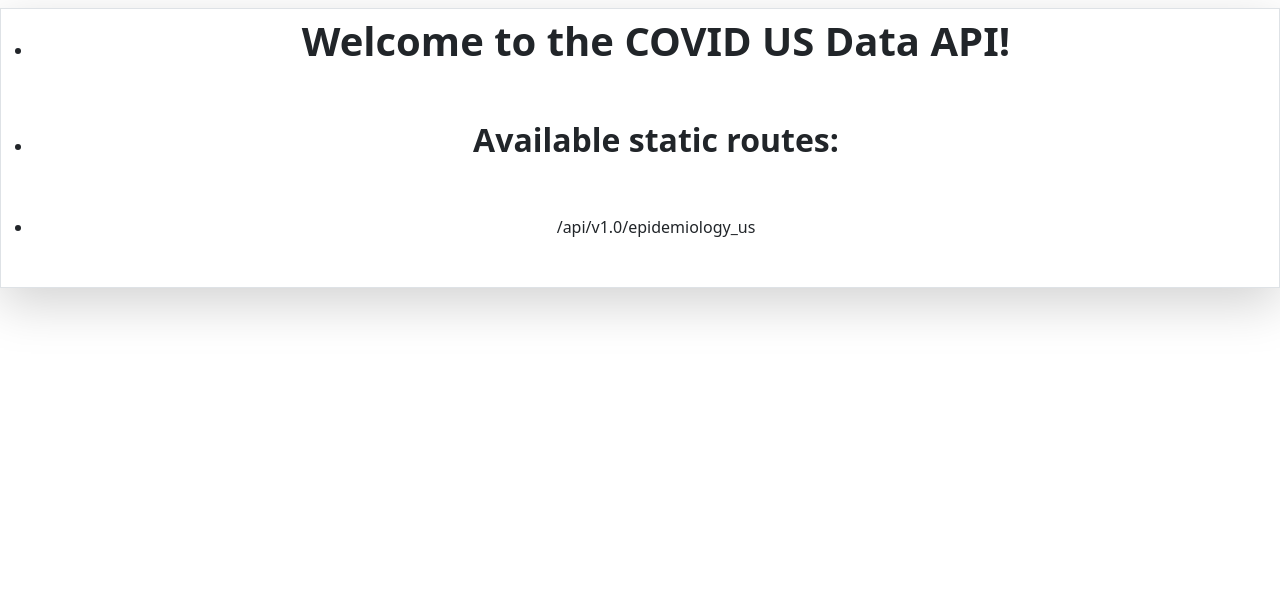
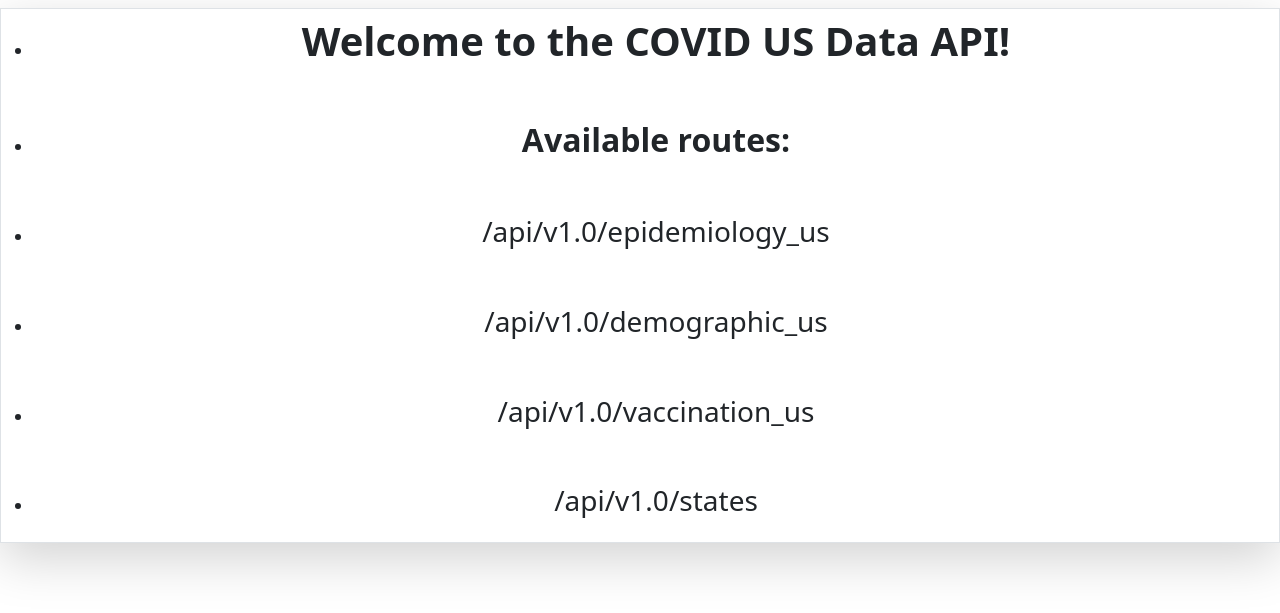
Before and after one commit to andrewjmack/covid-data-visualization, a Flask app: page / in a window 1280 px wide. Shown: the top 613 px of the page. Run offline with Flask 3, Linux system fonts and the light colour scheme; parts of the project's set-up code (start-up, migrations or seed data) failed here and were passed over.

Commit message:
Add files via upload

```diff
--- a/app/app.py
+++ b/app/app.py
@@ -1,4 +1,4 @@
-# Import the dependencies
+# Import dependencies
 
 import sqlalchemy
 from sqlalchemy.ext.automap import automap_base
@@ -6,6 +6,7 @@ from sqlalchemy.orm import Session
 from sqlalchemy import create_engine, func
 
 from flask import Flask, jsonify, render_template
+from flask_cors import CORS
 
 import pandas as pd
 
@@ -24,6 +25,9 @@ Base.prepare(autoload_with=engine)
 
 # Assign the epidemiology class to a variable called `Epidemiology'
 Epidemiology = Base.classes.epidemiology
+Demographic = Base.classes.demographic
+Vaccination = Base.classes.vaccination
+States = Base.classes.states
 
 # Create a session
 session = Session(bind=engine)
@@ -32,6 +36,8 @@ session = Session(bind=engine)
 # Flask Setup
 #################################################
 app = Flask(__name__)
+# avoid cross origin blocking
+CORS(app)
 
 #################################################
 # Flask Routes
@@ -42,7 +48,7 @@ app = Flask(__name__)
 def welcome():
     return render_template("covidEndpoints.html")
 
-# Returns COVID epidemiology JSON data for the United States
+# Returns COVID epidemiology data for the United States
 @app.route("/api/v1.0/epidemiology_us")
 def epidemiology_us():
 
@@ -88,5 +94,111 @@ def epidemiology_us():
     # Return results for server call
     return jsonify(epi_payload)
 
+# Returns COVID demographic data for the United States
+@app.route("/api/v1.0/demographic_us")
+def demographic_us():
+
+    # print call acknowledgment to terminal
+    print()
+    print("Server received request for 'demographic_us' page...")
+    print()
+
+    # create Pandas df with SQL demographic table
+    demo_sql_df = pd.read_sql("SELECT location_key,\
+                            population,\
+                            population_male,\
+                            population_female\
+                            FROM demographic;", con=engine)
+
+    demo_payload = list()
+
+    for idx, row in demo_sql_df.iterrows():
+
+        demo_data = {
+            "location_key": row['location_key'],
+            "population": row['population'],
+            "population_male": row['population_male'],
+            "population_female": row['population_female']
+        }
+        demo_payload.append(demo_data)
+
+    # close session
+    session.close()
+
+    # Return results for server call
+    return jsonify(demo_payload)
+
+# Returns COVID vaccination data for the United States
+@app.route("/api/v1.0/vaccination_us")
+def vaccination_us():
+
+    # print call acknowledgment to terminal
+    print()
+    print("Server received request for 'vaccination_us' page...")
+    print()
+
+    # create Pandas df with SQL vaccination table
+    vac_sql_df = pd.read_sql("SELECT location_key,\
+                            date,\
+                            new_persons_vaccinated,\
+                            cumulative_persons_vaccinated,\
+                            new_persons_fully_vaccinated,\
+                            cumulative_persons_fully_vaccinated,\
+                            new_vaccine_doses_administered,\
+                            cumulative_vaccine_doses_administered\
+                            FROM demographic;", con=engine)
+
+    vac_payload = list()
+
+    for idx, row in vac_sql_df.iterrows():
+
+        vac_data = {
+            "location_key": row['location_key'],
+            "date": row['date'],
+            "new_persons_vaccinated": row['new_persons_vaccinated'],
+            "cumulative_persons_vaccinated": row['cumulative_persons_vaccinated'],
+            "new_persons_fully_vaccinated": row['new_persons_fully_vaccinated'],
+            "cumulative_persons_fully_vaccinated": row['cumulative_persons_fully_vaccinated'],
+            "new_vaccine_doses_administered": row['new_vaccine_doses_administered'],
+            "cumulative_vaccine_doses_administered": row['cumulative_vaccine_doses_administered']
+        }
+        vac_payload.append(vac_data)
+
+    # close session
+    session.close()
+
+    # Return results for server call
+    return jsonify(vac_payload)
+
+# Returns COVID US state data for the United States
+@app.route("/api/v1.0/states")
+def states():
+
+    # print call acknowledgment to terminal
+    print()
+    print("Server received request for 'states' page...")
+    print()
+
+    # create Pandas df with SQL states table
+    states_sql_df = pd.read_sql("SELECT location_key,\
+                            state_name\
+                            FROM states;", con=engine)
+
+    states_payload = list()
+
+    for idx, row in states_sql_df.iterrows():
+
+        states_data = {
+            "location_key": row['location_key'],
+            "state": row['state_name']
+        }
+        states_payload.append(states_data)
+
+    # close session
+    session.close()
+
+    # Return results for server call
+    return jsonify(states_payload)
+
 if __name__ == "__main__":
     app.run(debug=True, port=5000)
--- a/app/templates/covidEndpoints.html
+++ b/app/templates/covidEndpoints.html
@@ -11,19 +11,15 @@
         <ul>
             <li><h1><b>Welcome to the COVID US Data API!</b></h1></li>
             <br><br/>
-            <li><h2><b>Available static routes:</b></h2></li>
+            <li><h2><b>Available routes:</b></h2></li>
             <br><br/>
-            <li>/api/v1.0/epidemiology_us<br><br/></li>
-            <!-- <li>/api/v1.0/stations<br><br/></li>
-            <li>/api/v1.0/tobs<br><br/></li>
+            <li><h3>/api/v1.0/epidemiology_us</h3></li>
             <br><br/>
-            <li><h2><b>Available dynamic routes:</b></h2></li>
+            <li><h3>/api/v1.0/demographic_us</h3></li>
             <br><br/>
-            <li>/api/v1.0/start<br><br/></li>
-            <li>/api/v1.0/start/end</li>
+            <li><h3>/api/v1.0/vaccination_us</h3></li>
             <br><br/>
-            <li>*For dynamic API routes:</li>
-            <li>Replace the words 'start' and 'end' in URL using date format: YYYYMMDD</li> -->
+            <li><h3>/api/v1.0/states</h3></li>
         </ul>
     </div>
 </body>
```
Also changed, not shown: app/schema.sql (+24 -4 lines).
